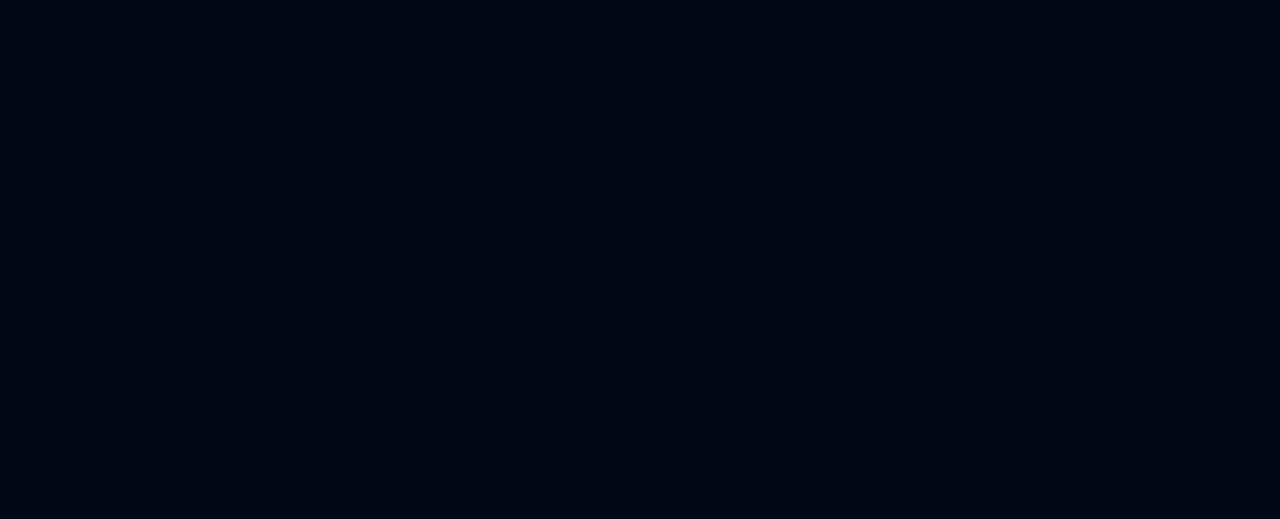
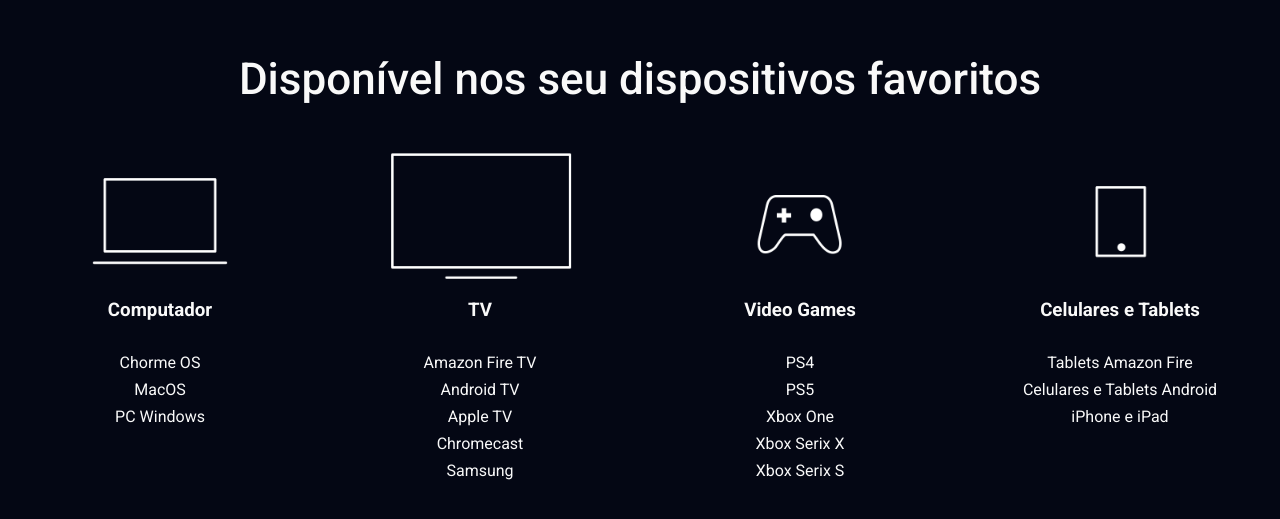
Before and after one commit to pauljr235/Disney_App, a React (Create React App) app: page / in a window 1280 px wide. Shown: the part 4169-4688 px from the top of the page. Before the commit the page ends 3872 px from the top, so only its background shows below. Built offline with nearby package versions, Linux system fonts and the light colour scheme; a web font is replaced by a local one.

Commit message:
Component Devices

```diff
--- a/src/App.tsx
+++ b/src/App.tsx
@@ -1,3 +1,4 @@
+import Devices from './components/Devices'
 import Downloads from './components/Downloads'
 import Hero from './components/Hero'
 import Plans from './components/Plans'
@@ -14,6 +15,7 @@
       <Plans />
       <Watch />
       <Downloads />
+      <Devices />
     </>
   )
 }
--- /dev/null
+++ b/src/components/Devices/index.tsx
@@ -0,0 +1,50 @@
+import { DevicesContainer, DevicesList, DevicesTitle } from './styles'
+
+import computador from '../../assets/images/dispositivos/computador.png'
+import tv from '../../assets/images/dispositivos/tv.png'
+import videoGames from '../../assets/images/dispositivos/videogames.png'
+import cel from '../../assets/images/dispositivos/celular.png'
+
+const Devices = () => (
+  <>
+    <DevicesTitle>Disponível nos seu dispositivos favoritos</DevicesTitle>
+    <DevicesContainer className="container">
+      <DevicesList>
+        <li>
+          <img src={computador} alt="" />
+          <h3>Computador</h3>
+          <p>Chorme OS</p>
+          <p>MacOS</p>
+          <p>PC Windows</p>
+        </li>
+        <li>
+          <img src={tv} alt="" />
+          <h3>TV</h3>
+          <p>Amazon Fire TV</p>
+          <p>Android TV</p>
+          <p>Apple TV</p>
+          <p>Chromecast</p>
+          <p>Samsung</p>
+        </li>
+        <li>
+          <img src={videoGames} alt="" />
+          <h3>Video Games</h3>
+          <p>PS4</p>
+          <p>PS5</p>
+          <p>Xbox One</p>
+          <p>Xbox Serix X</p>
+          <p>Xbox Serix S</p>
+        </li>
+        <li>
+          <img src={cel} alt="" />
+          <h3>Celulares e Tablets</h3>
+          <p>Tablets Amazon Fire</p>
+          <p>Celulares e Tablets Android</p>
+          <p>iPhone e iPad</p>
+        </li>
+      </DevicesList>
+    </DevicesContainer>
+  </>
+)
+
+export default Devices
--- /dev/null
+++ b/src/components/Devices/styles.ts
@@ -0,0 +1,45 @@
+import styled from 'styled-components'
+import { cores } from '../../styles'
+
+export const DevicesContainer = styled.div`
+  width: 100%;
+  max-width: 1200px;
+  margin: 0 auto; /* Centraliza o container */
+  color: ${cores.branco};
+  padding-top: 30px;
+  padding-bottom: 150px;
+  align-items: center;
+  h3 {
+    padding-bottom: 32px;
+  }
+
+  p {
+    margin-bottom: 8px;
+  }
+`
+export const DevicesTitle = styled.h1`
+  text-align: center;
+  font-size: 44px;
+  color: ${cores.branco};
+  padding-top: 150px;
+  font-weight: 500;
+`
+
+export const DevicesList = styled.ul`
+  display: grid;
+  grid-template-columns: 1fr 1fr 1fr 1fr;
+  text-align: center;
+
+  li {
+    list-style: none;
+
+    &:hover {
+      transform: scale(1.05);
+      transition: 0.3s;
+    }
+  }
+
+  img {
+    width: 100%;
+  }
+`
--- a/src/components/Downloads/styles.ts
+++ b/src/components/Downloads/styles.ts
@@ -3,6 +3,7 @@
 
 export const DownloadsContainer = styled.div`
   position: relative;
+  padding: 100px 0;
 `
 
 export const DownloadsInfo = styled.div`
```
